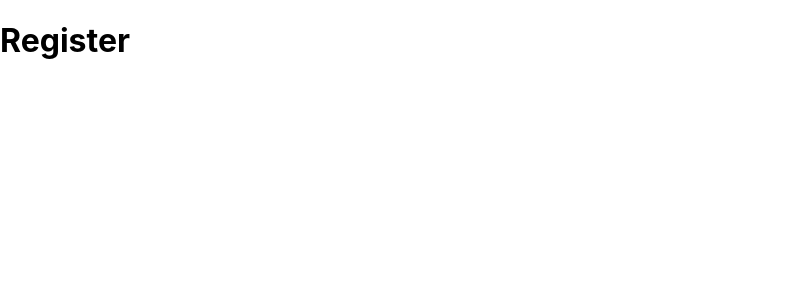
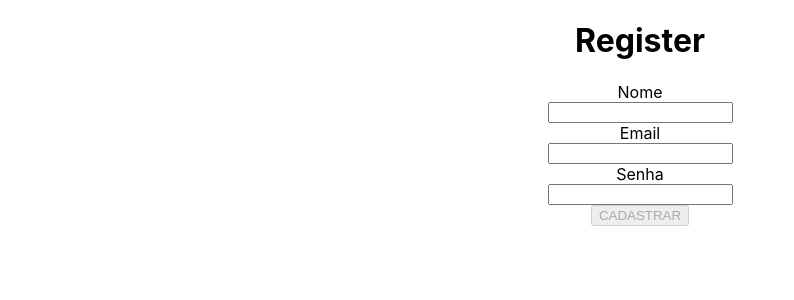
Before and after one commit to khkasper/delivery-app, a React (Create React App) app in the folder front-end/: page /register in a window 1280 px wide. Shown: the top 300 px of the page, without its empty margins (0-794 px from the left). Built offline with nearby package versions, Linux system fonts and the light colour scheme.

Commit message:
tela login, register e validações front

```diff
--- a/front-end/src/App.css
+++ b/front-end/src/App.css
@@ -52,3 +52,11 @@
     transform: rotate(-10deg);
   }
 }
+
+.containerLoginRegister {
+  display: flex;
+  flex-direction: column;
+  justify-content: center;
+  align-items: center;
+  align-content: center;
+}
--- a/front-end/src/App.js
+++ b/front-end/src/App.js
@@ -1,5 +1,5 @@
 import React from 'react';
-import { Routes, Route } from 'react-router-dom';
+import { Routes, Route, Navigate } from 'react-router-dom';
 import './App.css';
 import Login from './pages/Login';
 import Register from './pages/Register';
@@ -7,7 +7,7 @@ import Register from './pages/Register';
 function App() {
   return (
     <Routes>
-      <Route exact path="/" element={ <Login /> } />
+      <Route exact path="/" element={ <Navigate to="/login" /> } />
       <Route exact path="/login" element={ <Login /> } />
       <Route exact path="/register" element={ <Register /> } />
     </Routes>
--- /dev/null
+++ b/front-end/src/components/Button.jsx
@@ -0,0 +1,24 @@
+import PropTypes from 'prop-types';
+import React from 'react';
+
+function Button({ testId, text, handleClick, disabled }) {
+  return (
+    <button
+      data-testid={ testId }
+      type="button"
+      disabled={ disabled }
+      onClick={ handleClick }
+    >
+      { text }
+    </button>
+  );
+}
+
+Button.propTypes = {
+  handleClick: PropTypes.func.isRequired,
+  testId: PropTypes.string.isRequired,
+  text: PropTypes.string.isRequired,
+  disabled: PropTypes.bool.isRequired,
+};
+
+export default Button;
--- /dev/null
+++ b/front-end/src/components/Input.jsx
@@ -0,0 +1,24 @@
+import PropTypes from 'prop-types';
+import React from 'react';
+
+function Input({ testId, type, name, value, handleChange }) {
+  return (
+    <input
+      data-testid={ testId }
+      type={ type }
+      name={ name }
+      value={ value }
+      onChange={ handleChange }
+    />
+  );
+}
+
+Input.propTypes = {
+  handleChange: PropTypes.func.isRequired,
+  name: PropTypes.string.isRequired,
+  testId: PropTypes.string.isRequired,
+  type: PropTypes.string.isRequired,
+  value: PropTypes.string.isRequired,
+};
+
+export default Input;
--- a/front-end/src/pages/Login.jsx
+++ b/front-end/src/pages/Login.jsx
@@ -1,10 +1,48 @@
-import React from 'react';
+import React, { useEffect, useState } from 'react';
+import Button from '../components/Button';
+import Input from '../components/Input';
+import { loginValidate } from '../utils/validation';
 
 function Login() {
+  const [email, setEmail] = useState('');
+  const [password, setPassword] = useState('');
+  const [disabled, setDisabled] = useState(true);
+
+  useEffect(() => {
+    const result = loginValidate(email, password);
+    setDisabled(result);
+  }, [email, password]);
+
   return (
-    <div>
+    <main className="containerLoginRegister">
       <h1>Login</h1>
-    </div>
+      <span>Email</span>
+      <Input
+        testId="commom_login__input-email"
+        type="email"
+        name="email"
+        value={ email }
+        handleChange={ (e) => setEmail(e.target.value) }
+      />
+      <span>Password</span>
+      <Input
+        testId="common_login__input-password"
+        type="password"
+        name="password"
+        value={ password }
+        handleChange={ (e) => setPassword(e.target.value) }
+      />
+      <Button
+        testId="common_login__button-login"
+        text="LOGIN"
+        disabled={ disabled }
+      />
+      <Button
+        testId="common_login__button-register"
+        text="Ainda não tenho conta"
+      />
+      <span data-testid="common_login__element-invalid-email"> </span>
+    </main>
   );
 }
 
--- a/front-end/src/pages/Register.jsx
+++ b/front-end/src/pages/Register.jsx
@@ -1,8 +1,53 @@
-import React from 'react';
+import React, { useEffect, useState } from 'react';
+import Button from '../components/Button';
+import Input from '../components/Input';
+import { registerValidate } from '../utils/validation';
 
 function Register() {
+  const [name, setName] = useState('');
+  const [email, setEmail] = useState('');
+  const [password, setPassword] = useState('');
+  const [disabled, setDisabled] = useState(true);
+
+  useEffect(() => {
+    const result = registerValidate(name, email, password);
+    setDisabled(result);
+  }, [name, email, password]);
+
   return (
-    <h1>Register</h1>
+    <main className="containerLoginRegister">
+      <h1>Register</h1>
+      <span>Nome</span>
+      <Input
+        testId="common_register__input-name"
+        type="text"
+        name="name"
+        value={ name }
+        handleChange={ (e) => setName(e.target.value) }
+      />
+      <span>Email</span>
+      <Input
+        testId="common_register__input-email"
+        type="email"
+        name="email"
+        value={ email }
+        handleChange={ (e) => setEmail(e.target.value) }
+      />
+      <span>Senha</span>
+      <Input
+        testId="common_register__input-password"
+        type="password"
+        name="password"
+        value={ password }
+        handleChange={ (e) => setPassword(e.target.value) }
+      />
+      <Button
+        testId="common_register__button-register"
+        text="CADASTRAR"
+        disabled={ disabled }
+      />
+      <span data-testid="common_register__element-invalid_register"> </span>
+    </main>
   );
 }
 
--- /dev/null
+++ b/front-end/src/utils/validation.js
@@ -0,0 +1,16 @@
+export const loginValidate = (email, password) => {
+  const LENGTH_MIN_PASS = 6;
+  const regexEmail = /^[a-z0-9.]+@[a-z0-9]+\.[a-z]/i;
+  if (regexEmail.test(email) && password.length >= LENGTH_MIN_PASS) return false;
+  return true;
+};
+
+export const registerValidate = (name, email, password) => {
+  const LENGTH_MIN_NAME = 12;
+  const LENGTH_MIN_PASS = 6;
+  const regexEmail = /^[a-z0-9.]+@[a-z0-9]+\.[a-z]/i;
+  if (regexEmail.test(email)
+    && password.length >= LENGTH_MIN_PASS
+    && name.length >= LENGTH_MIN_NAME) return false;
+  return true;
+};
```
